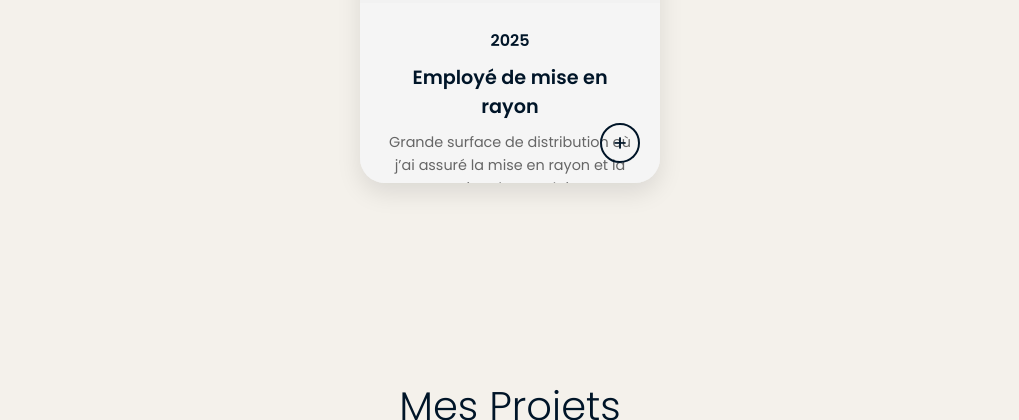
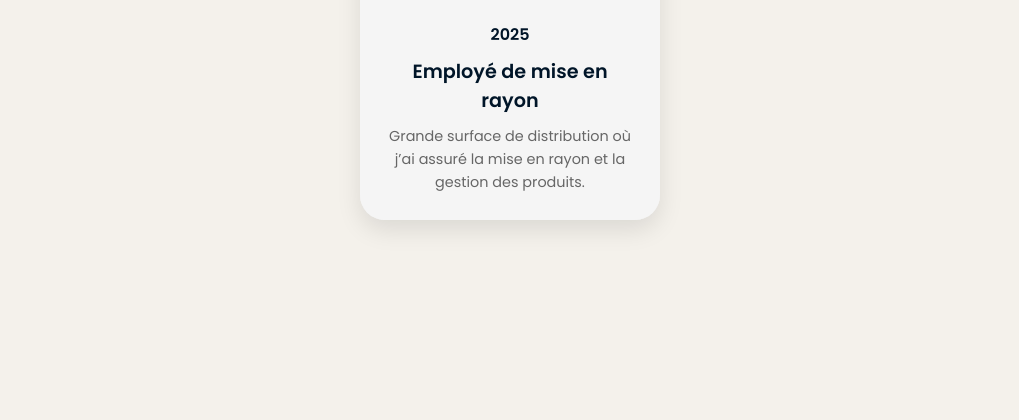
Before and after one commit to Johann-lcs/portfolio, a plain HTML site: page index.html in a window 1280 px wide. Shown: the part 4076-4496 px from the top of the page, without its empty margins (130-1149 px from the left). Drawn offline with nearby package versions, Linux system fonts and the light colour scheme.

Commit message:
Updating header fix

```diff
--- a/index.html
+++ b/index.html
@@ -6,6 +6,7 @@
     <meta charset="utf-8" />
     <meta name="description"
         content="Portfolio de Johann Lucas, étudiant en BTS SIO spécialisé en développement web et cybersécurité.">
+    <link rel="icon" type="image/x-icon" href="images\Logo_menu.png">
     <link rel="preconnect" href="https://fonts.googleapis.com">
     <link rel="preconnect" href="https://fonts.gstatic.com" crossorigin>
     <link href="https://fonts.googleapis.com/css2?family=Poppins:wght@300;400;600&display=swap" rel="stylesheet">
--- a/styles.css
+++ b/styles.css
@@ -31,7 +31,7 @@
     display: flex;
     align-items: center;
     justify-content: space-between;
-    padding: 20px;
+    padding: 10px 30px;
     background-color: #f4f1eb;
     transition: all 0.3s ease;
     color: #333;
@@ -671,7 +671,7 @@
     display: flex;
     flex-direction: column;
 
-    height: 180px;
+    flex-grow: 1;
 }
 
 .experience-content h3 {
@@ -691,6 +691,7 @@
     position: absolute;
     bottom: 20px;
     right: 20px;
+    height: 300px;
 }
 
 .experience-bottom a {
@@ -754,9 +755,7 @@
     box-sizing: border-box;
 }
 
-html, body {
-    overflow-x: hidden;
-}
+
 
 /* Burger — invisible sur desktop */
 .burger {
```
